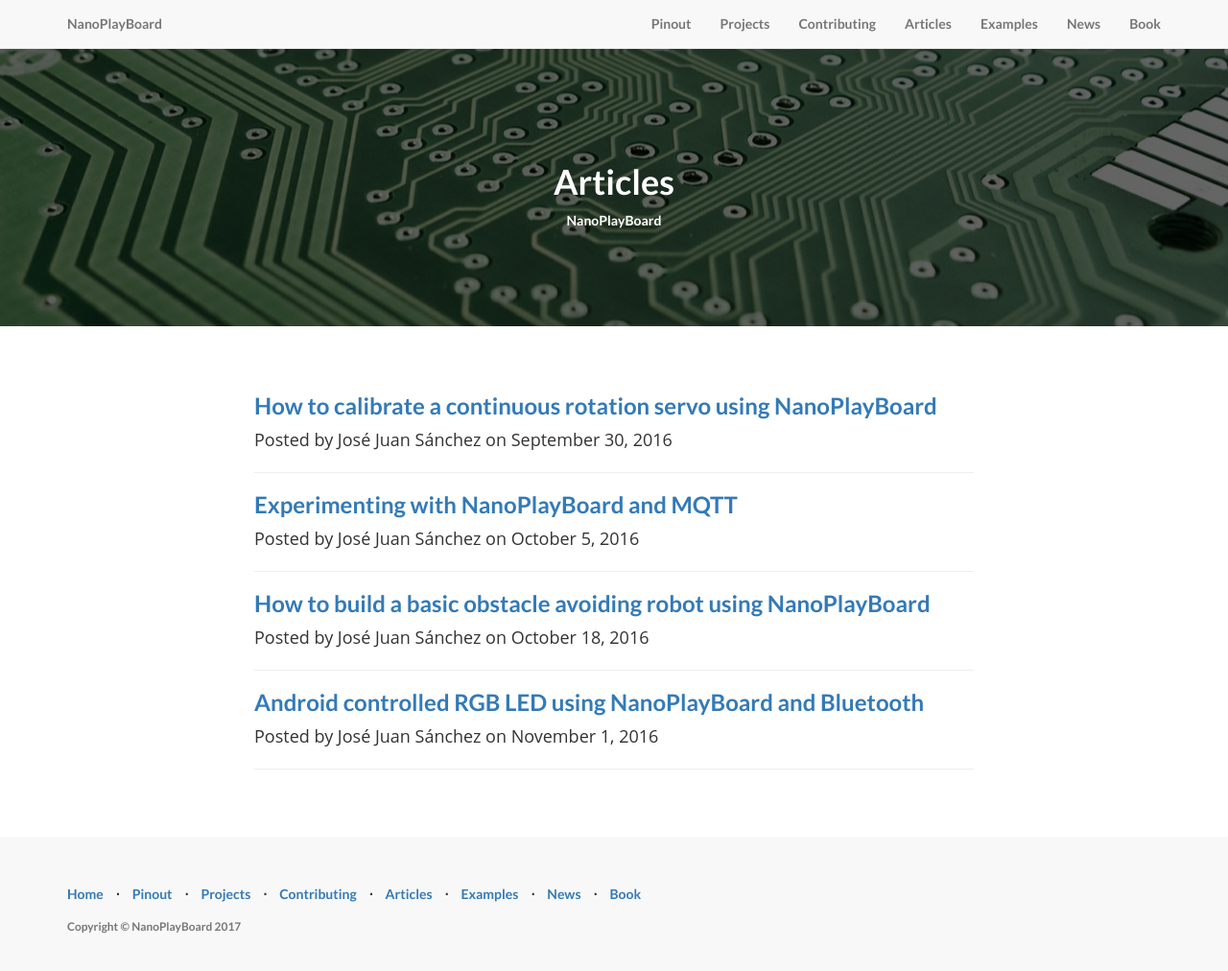
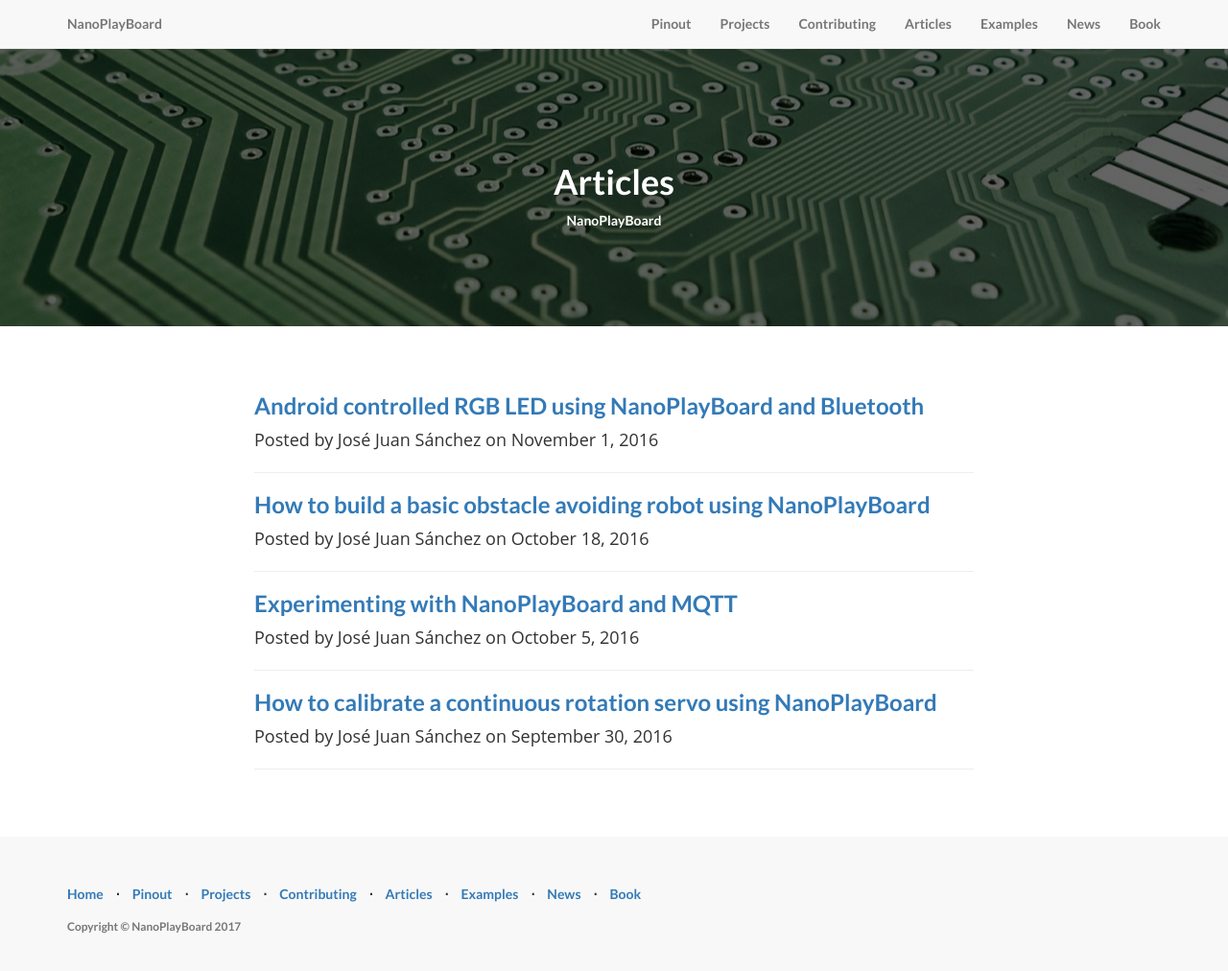
Before and after one commit to nanoplayboard/nanoplayboard.github.io, a Jekyll site: the page built from articles/index.html, in a window 1280 px wide and 1024 px high. Shown: the top 1012 px of the window at 96% size. Built offline with Jekyll 4.4.1, drawn with Linux system fonts in a browser that asks for light colours; part of the change alters nothing that is shown.

```diff
--- a/articles/index.html
+++ b/articles/index.html
@@ -3,7 +3,7 @@ layout: articles
 title:  "Articles"
 ---
 
-{% for post in site.categories.articles reversed %}
+{% for post in site.categories.articles %}
 <div class="post-preview">
     <a href="{{ post.url | prepend: site.baseurl }}">
         <h3 class="post-title">
```
